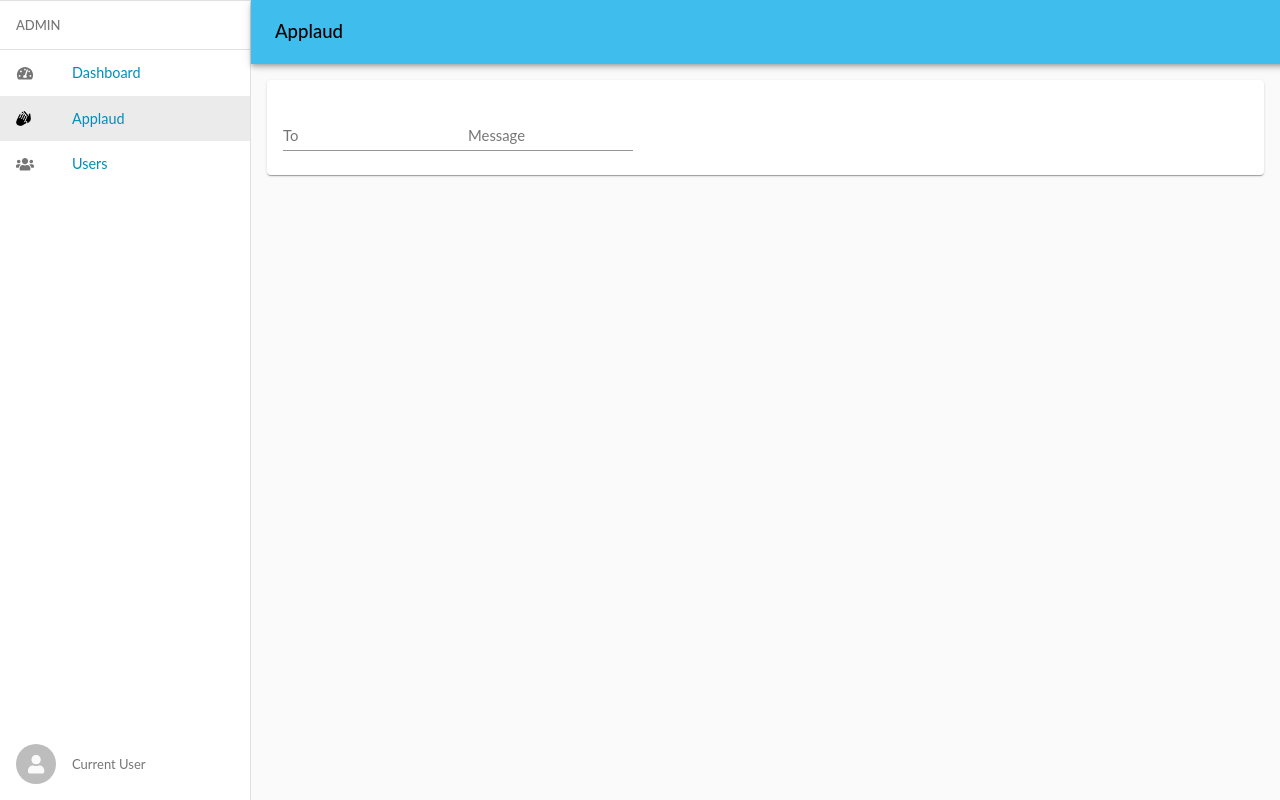
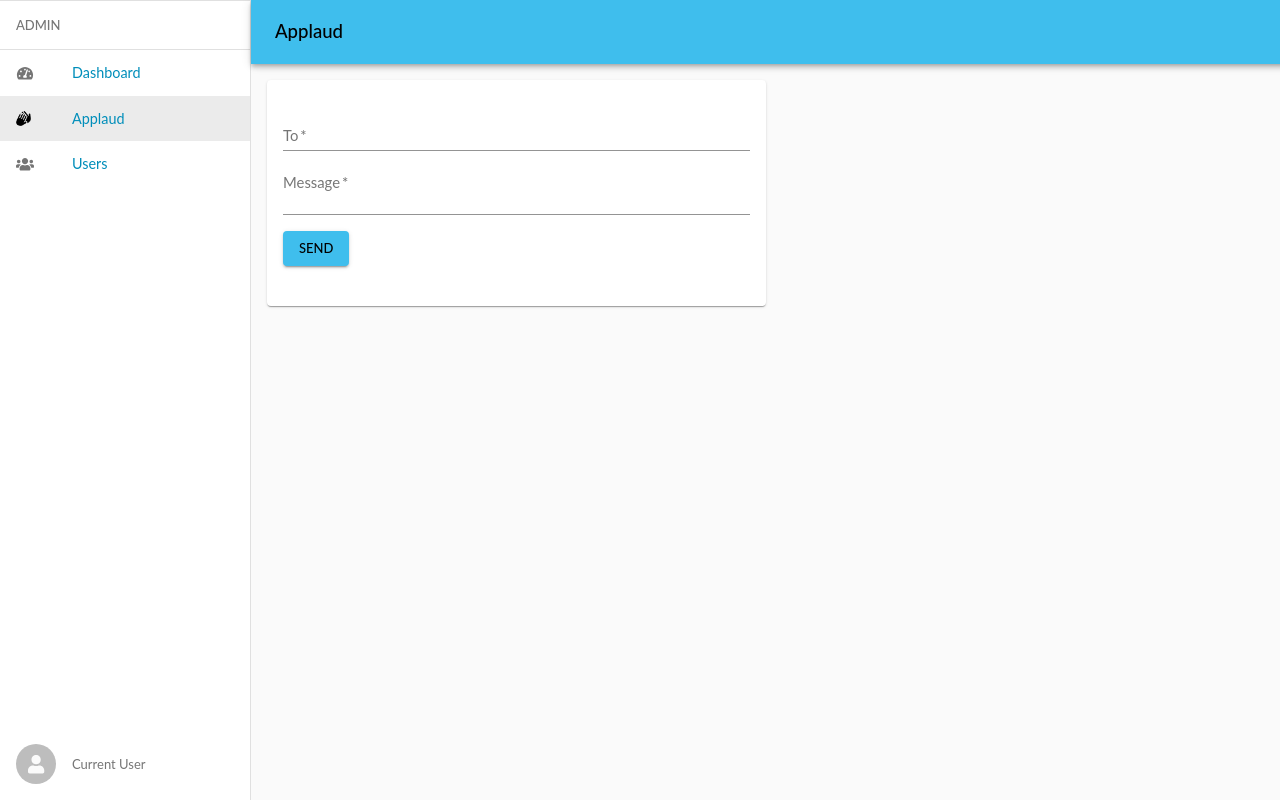
Before and after one commit to mehulcse/applaud, a React (Create React App) app in the folder packages/applaud-ui/: page /applaud in a window 1280 px wide. Built offline with nearby package versions, Linux system fonts and the light colour scheme; no server answers.

Commit message:
Applaud details form (wip)

```diff
--- a/packages/applaud-ui/src/routes/applaud/applaud-details.tsx
+++ b/packages/applaud-ui/src/routes/applaud/applaud-details.tsx
@@ -1,15 +1,35 @@
 import React from "react";
 import PaperBox from "../../components/paper-box";
-import { TextField } from "@material-ui/core";
+import {Grid, TextField, Button, Box } from "@material-ui/core";
 
 function ApplaudDetails() {
     return (
-        <PaperBox>
-            <form className="applaud-details" noValidate autoComplete="off">
-                <TextField label="To" />
-                <TextField label="Message" multiline/>
-            </form>
-        </PaperBox>
+        <Grid xs={6}>
+            <PaperBox>
+                <form className="applaud-details" noValidate autoComplete="off">
+                    <TextField
+                        label="To"
+                        fullWidth
+                        required
+                    />
+                    <TextField
+                        label="Message"
+                        multiline
+                        fullWidth
+                        required
+                        rows="2"
+                    />
+                    <Box marginY={2}>
+                        <Button
+                            variant="contained"
+                            color="primary"
+                        >
+                            Send
+                        </Button>
+                    </Box>
+                </form>
+            </PaperBox>
+        </Grid>
     );
 }
 
```
